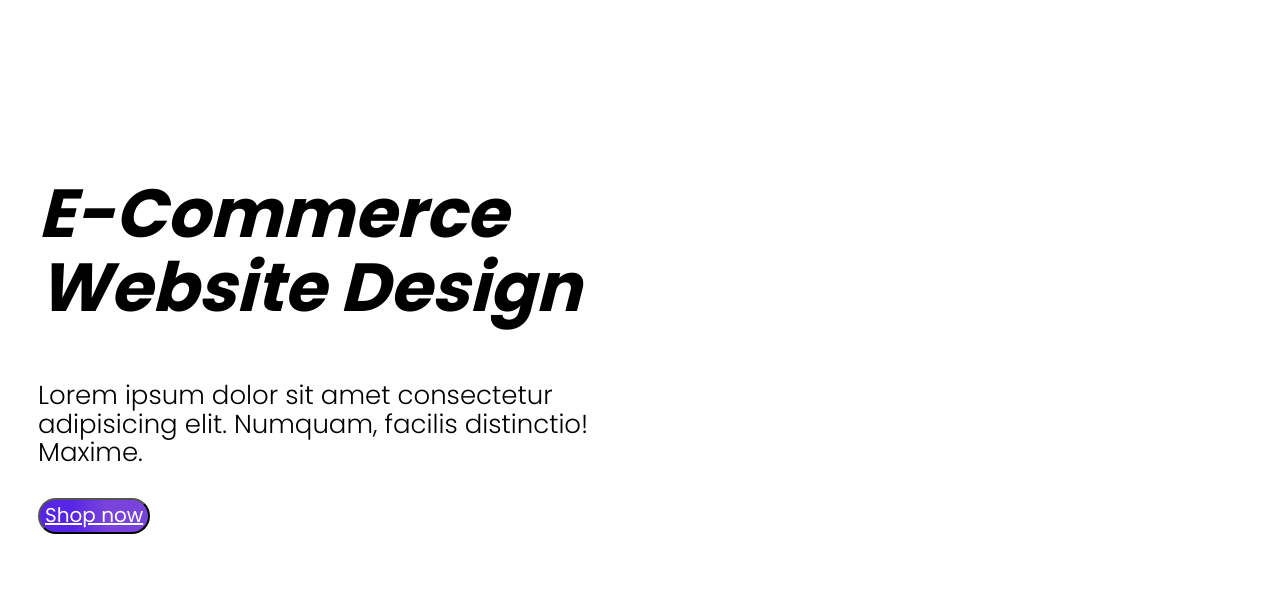
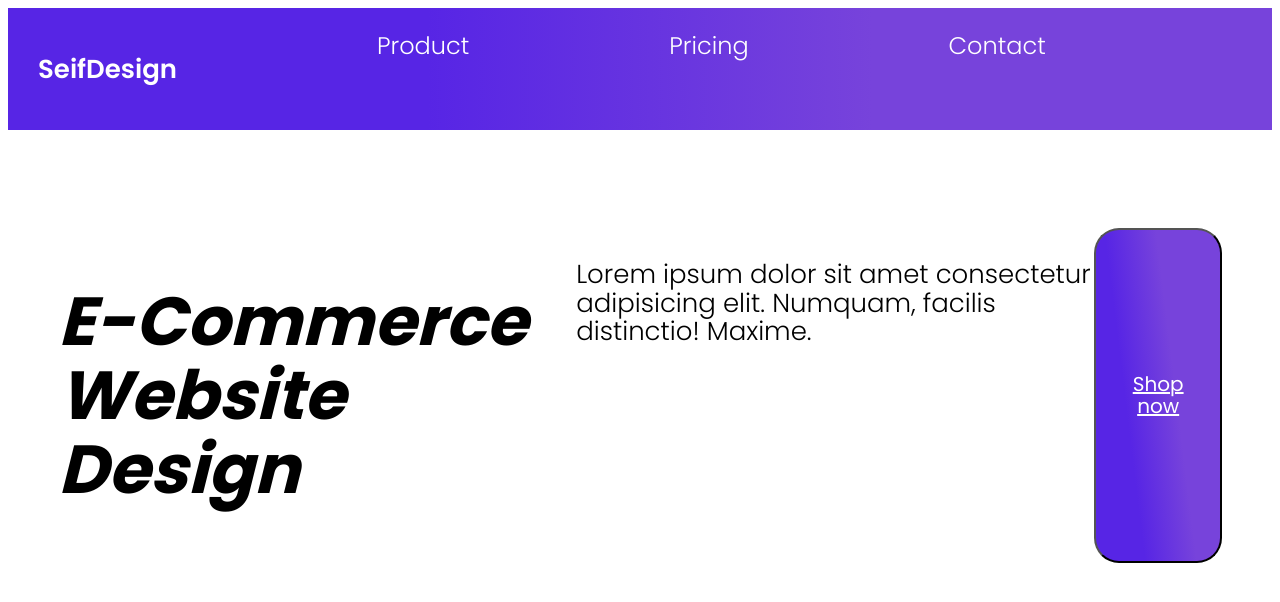
Before and after one commit to MehdiKerimov/figma-task-19, a plain HTML site: page pages/homePage/index.html in a window 1280 px wide. Drawn offline with Linux system fonts and the light colour scheme.

Commit message:
fix problems

```diff
--- /dev/null
+++ b/assets/css/reset.css
@@ -0,0 +1,12 @@
+*{
+    margin: 0;
+    padding: 0;
+    box-sizing: border-box;
+}
+
+button{
+    border: none;
+}
+a{
+    text-decoration: none;
+}
--- a/pages/homePage/index.css
+++ b/pages/homePage/index.css
@@ -1,14 +1,15 @@
 @import url("https://fonts.googleapis.com/css2?family=Poppins:wght@300;400;600;700&display=swap");
 .container {
   min-height: 100vh;
-  padding: 30px 30px 43px 30px;
+  /* padding: 30px 30px 43px 30px; */
 }
 .container nav {
+  padding: 20px 30px;
   display: flex;
-  justify-content: center;
+  background: linear-gradient(270deg, #7743DB 31.64%, #5725E5 66.78%);
 }
 .container nav h1 {
-  color: #FFF;
+  color: #fff;
   font-family: Poppins;
   font-size: 26px;
   font-style: normal;
@@ -18,13 +19,17 @@
 .container nav a {
   text-decoration: none;
   margin-left: 200px;
-  color: #FFF;
+  color: #fff;
   text-align: center;
   font-family: Poppins;
   font-size: 24px;
   font-style: normal;
   font-weight: 300;
   line-height: normal;
+}
+.container main {
+  display: flex;
+  padding: 98px 50px 43px 50px;
 }
 .container main h2 {
   width: 608px;
@@ -46,15 +51,15 @@
   line-height: 109%;
 }
 .container main button {
-  padding: 5px 5px;
+  padding: 10px 20px;
   border-radius: 25px;
-  background: linear-gradient(263deg, #7743DB 38.81%, #5725E5 70.24%);
+  background: linear-gradient(263deg, #7743db 38.81%, #5725e5 70.24%);
 }
 .container main button a {
-  color: #FFF;
+  color: #fff;
   font-family: Poppins;
   font-size: 20px;
   font-style: normal;
   font-weight: 400;
   line-height: 109%;
-}/*# sourceMappingURL=index.css.map */
+}
```
Also changed, not shown: assets/images/Group (3).svg (added).
